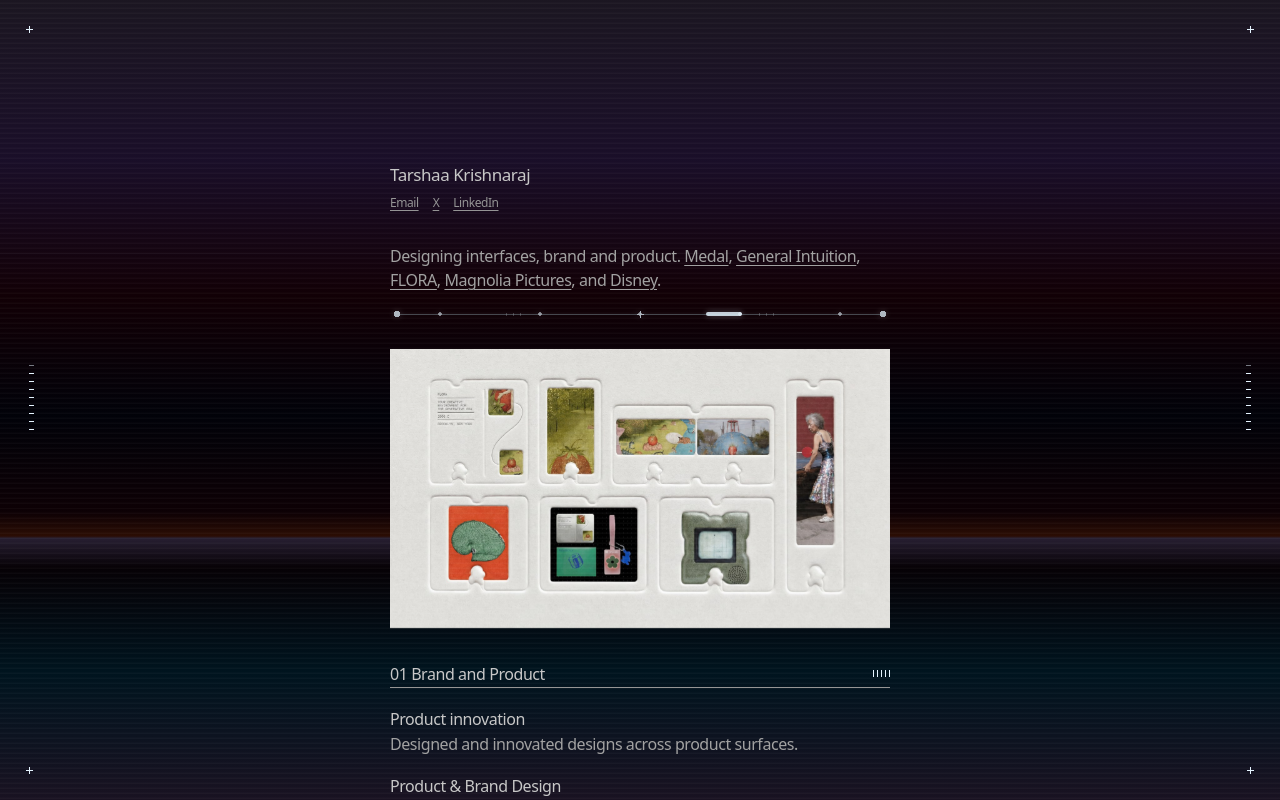
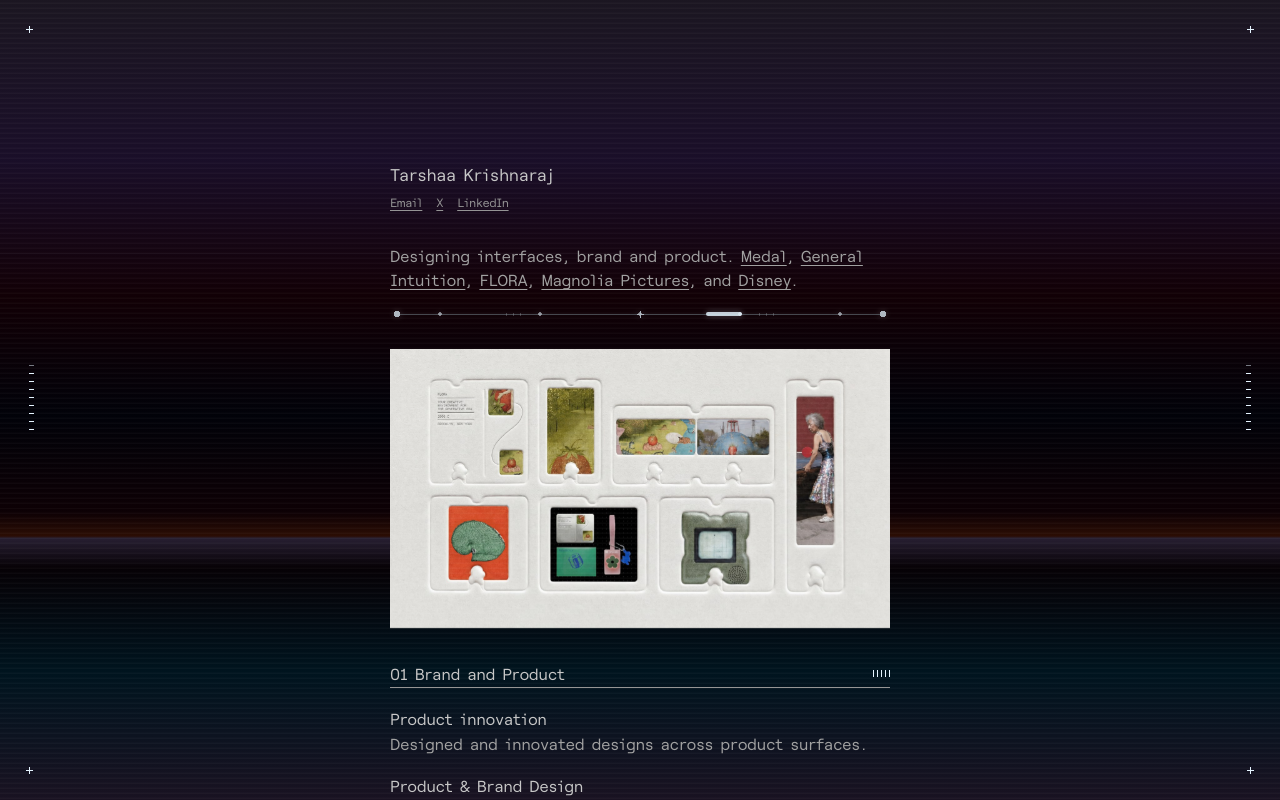
Before and after one commit to tarshaa/portfolio, a Next.js app: page / in a window 1280 px wide. Shown: the top 800 px of the page. Built offline with nearby package versions, Linux system fonts and the light colour scheme.

Commit message:
Apply Roobert SemiMono directly to prevent font fallback

```diff
--- a/src/app/globals.css
+++ b/src/app/globals.css
@@ -25,7 +25,7 @@
   body {
     background-color: var(--background);
     color: var(--foreground);
-    font-family: var(--font-sans);
+    font-family: var(--font-roobert-semimono), monospace;
     font-size: 1rem;
     line-height: 1.5;
     letter-spacing: -0.0275em;
```
